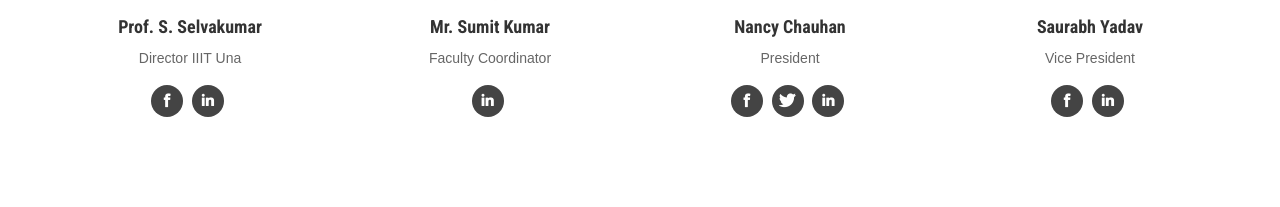
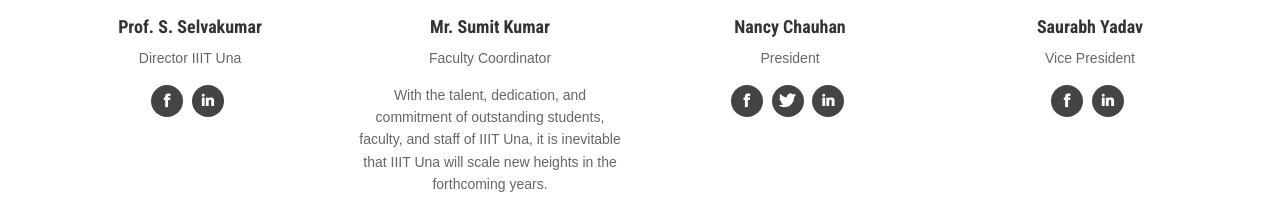
Before and after one commit to aavesh-iiitu/Aavesh-IIITU.github.io, a plain HTML site: page index.html in a window 1280 px wide. Shown: the part 1209-1416 px from the top of the page. Drawn offline with Linux system fonts and the light colour scheme.

Commit message:
Update index.html

```diff
--- a/index.html
+++ b/index.html
@@ -145,10 +145,13 @@
             <p>
              Faculty Coordinator
             </p>
+		  <p>
+			  With the talent, dedication, and commitment of outstanding students, faculty,  and staff of IIIT Una,
+			  it is inevitable that IIIT Una will scale new heights in the forthcoming years.
+		  </p>
             <ul class="social-profile">
               <li><a href="https://scholar.google.co.in/citations?user=zAcyH5EAAAAJ&hl=en"><i class="fab fa-researchgate"></i></a></li>
-
-              <li><a href="https://www.linkedin.com/in/sumit-singh-5549ba30/"><i class="icon-linkedin icon-32 icon-circled"></i></a></li>
+             <li><a href="https://www.linkedin.com/in/sumit-singh-5549ba30/"><i class="icon-linkedin icon-32 icon-circled"></i></a></li>
             </ul>
           </div>
         </div>
```
